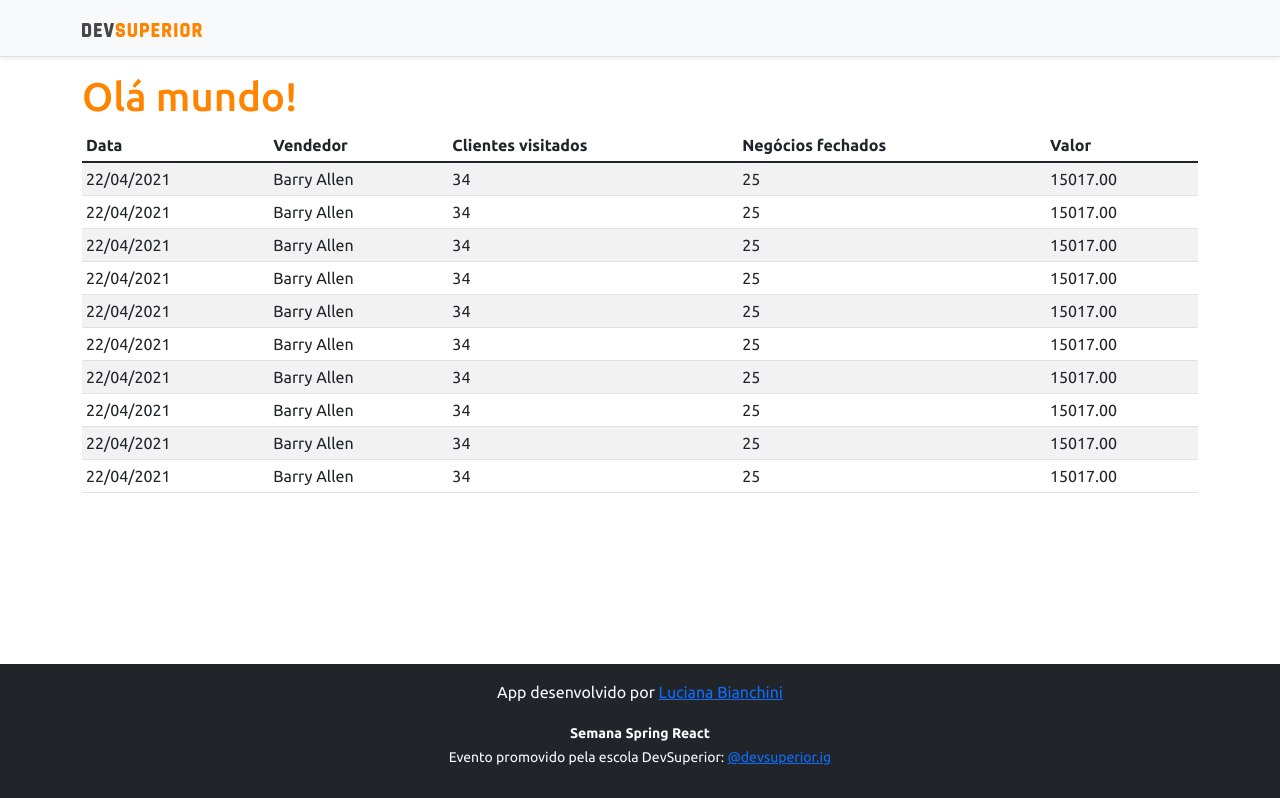
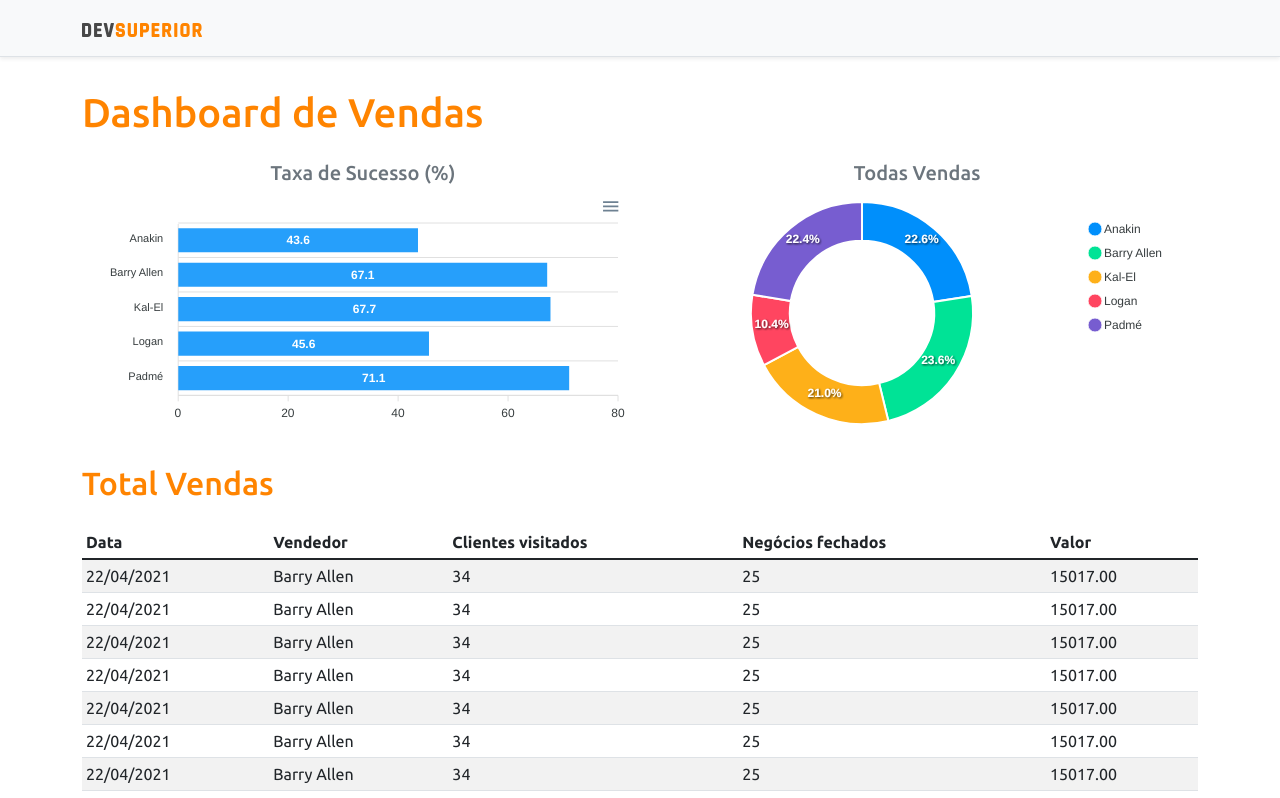
Before and after one commit to LucianaSouzaBianchini/projeto-sds5, a React (Create React App) app in the folder frontend/: page / in a window 1280 px wide. Shown: the top 798 px of the page. Built offline with nearby package versions, Linux system fonts and the light colour scheme.

Commit message:
Static charts

```diff
--- a/frontend/package.json
+++ b/frontend/package.json
@@ -11,8 +11,10 @@
     "@types/node": "^12.0.0",
     "@types/react": "^17.0.0",
     "@types/react-dom": "^17.0.0",
+    "apexcharts": "^3.29.0",
     "bootstrap": "^5.1.3",
     "react": "^17.0.2",
+    "react-apexcharts": "^1.3.9",
     "react-dom": "^17.0.2",
     "react-scripts": "4.0.3",
     "typescript": "^4.1.2",
--- a/frontend/src/App.tsx
+++ b/frontend/src/App.tsx
@@ -1,16 +1,31 @@
+import BarChart from "components/BarCharts";
 import DataTable from "components/DataTable";
+import DonutChart from "components/DonutChar";
 import Footer from "components/Footer";
 import NavBar from "components/NavBar";
 
 function App() {
   return (
     <>
-      <NavBar/>
+      <NavBar />
       <div className="container">
-        <h1 className="text-primary">Olá mundo!</h1>
-        <DataTable/>
+        <h1 className="text-primary py-3">Dashboard de Vendas</h1>
+        <div className="row px-3">
+          <div className="col-sm-6">
+            <h5 className="text-center text-secondary">Taxa de Sucesso (%)</h5>
+            <BarChart/>
+          </div>
+          <div className="col-sm-6">
+            <h5 className="text-center text-secondary">Todas Vendas</h5>
+            <DonutChart/>
+          </div>
+        </div>
+        <div className="py-3">
+          <h2 className="text-primary">Total Vendas</h2>
+        </div>
+        <DataTable />
       </div>
-      <Footer/>
+      <Footer />
     </>
   );
 }
--- /dev/null
+++ b/frontend/src/components/BarCharts/index.tsx
@@ -0,0 +1,35 @@
+import Chart from 'react-apexcharts';
+
+const BarChart = () => {
+
+    const options = {
+        plotOptions: {
+            bar: {
+                horizontal: true,
+            }
+        },
+    };
+
+    const mockData = {
+        labels: {
+            categories: ['Anakin', 'Barry Allen', 'Kal-El', 'Logan', 'Padmé']
+        },
+        series: [
+            {
+                name: "% Sucesso",
+                data: [43.6, 67.1, 67.7, 45.6, 71.1]
+            }
+        ]
+    };
+
+    return (
+        <Chart
+            options={{ ...options, xaxis: mockData.labels}}
+            series={mockData.series}
+            type="bar"
+            height="240"
+        />
+    );
+}
+
+export default BarChart;
--- /dev/null
+++ b/frontend/src/components/DonutChar/index.tsx
@@ -0,0 +1,26 @@
+import Chart from 'react-apexcharts';
+
+const DonutChart = () => {
+
+    const mockData = {
+        series: [477138, 499928, 444867, 220426, 473088],
+        labels: ['Anakin', 'Barry Allen', 'Kal-El', 'Logan', 'Padmé']
+    }
+
+    const options = {
+        legend: {
+            show: true
+        }
+    }
+
+    return (
+        <Chart
+            options={{ ...options, labels: mockData.labels}}
+            series={mockData.series}
+            type="donut"
+            height="240"
+        />
+    );
+}
+
+export default DonutChart;
```
Also changed, not shown: 1 other file (tests, documents, lock files or other folders).
